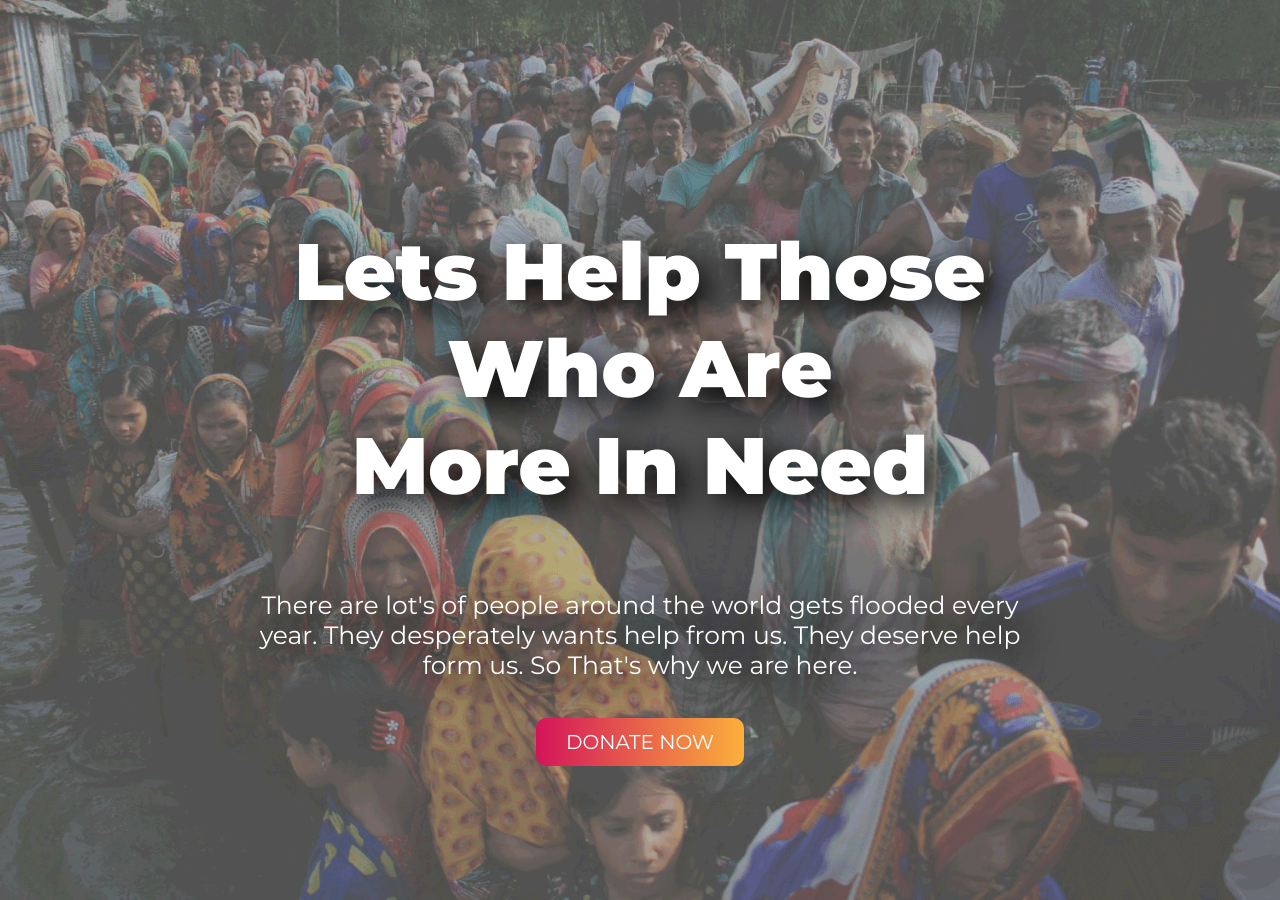
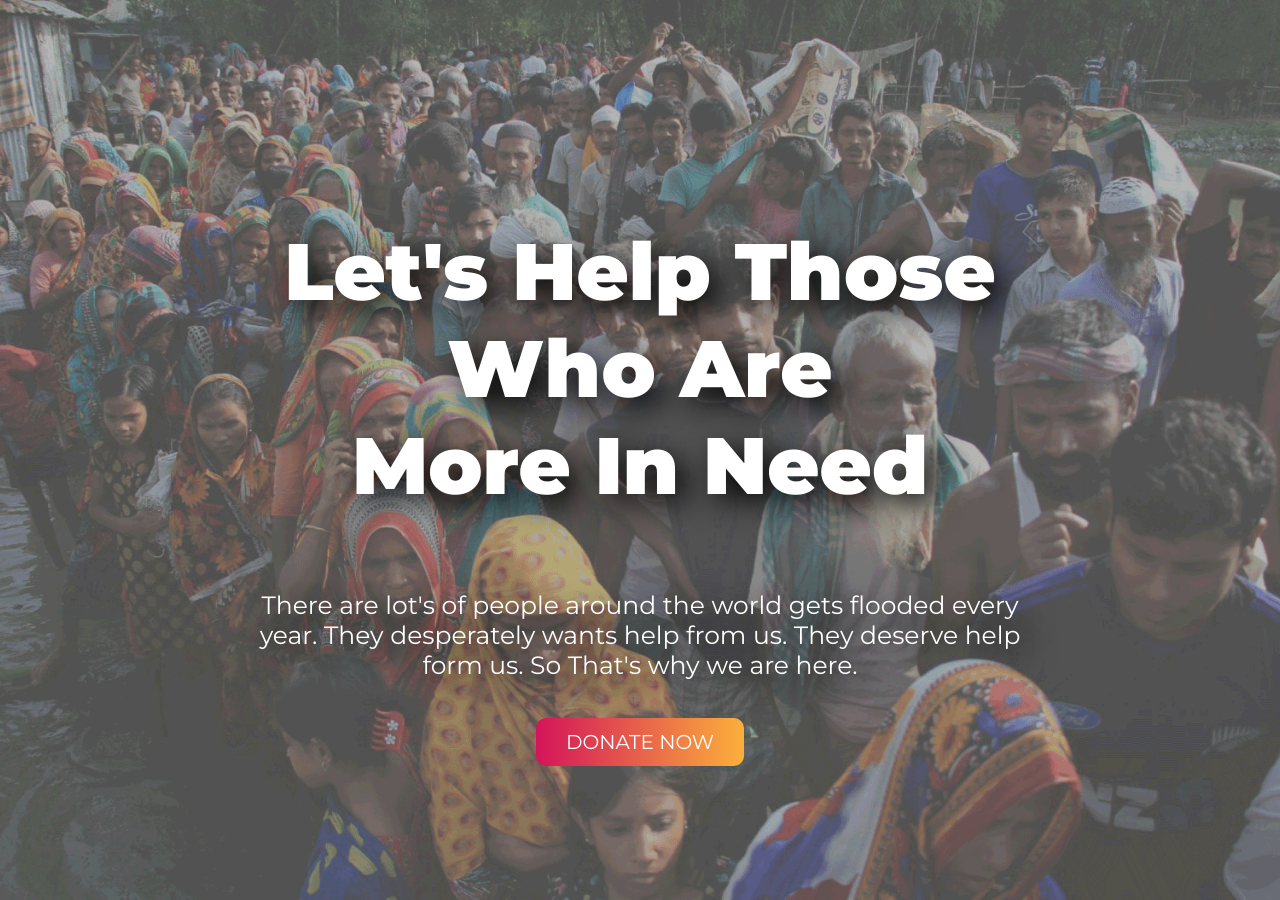
Before and after one commit to DevRefaul/DONATE_FOR_MANKIND, a plain HTML site: page index.html in a window 1280 px wide. Shown: the top 900 px of the page. Drawn offline with Linux system fonts and the light colour scheme.

Commit message:
html saved

```diff
--- a/index.html
+++ b/index.html
@@ -16,7 +16,7 @@
     <section id="main">
             <div class="header">
 
-                <h1>Lets Help Those Who Are <br> More In Need</h1>
+                <h1>Let's Help Those Who Are <br> More In Need</h1>
                 <p>There are lot's of people around the world gets flooded every year. They desperately wants help from us. They deserve help form us. So That's why we are here.</p>
 
                 <a class="common-btn" href="https://assunnahfoundation.org/" target="_blank">DONATE NOW</a>
```
